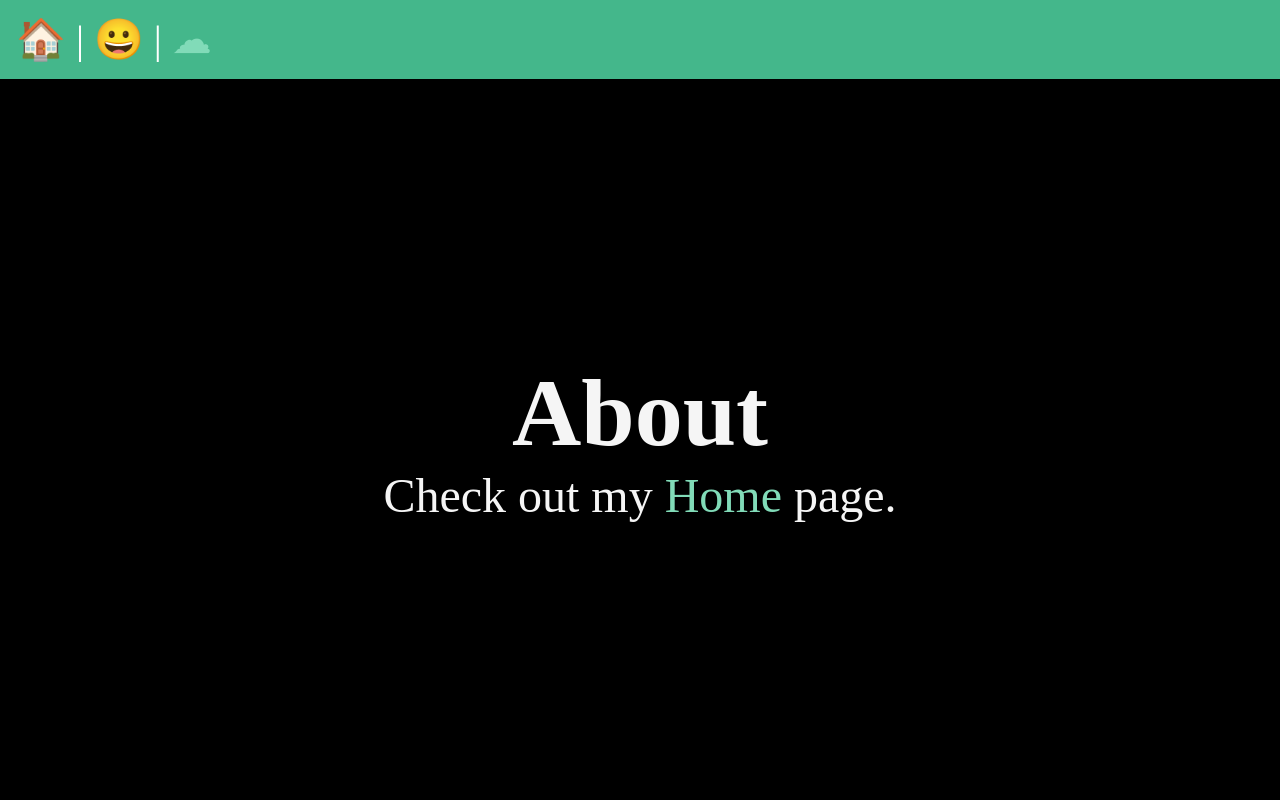
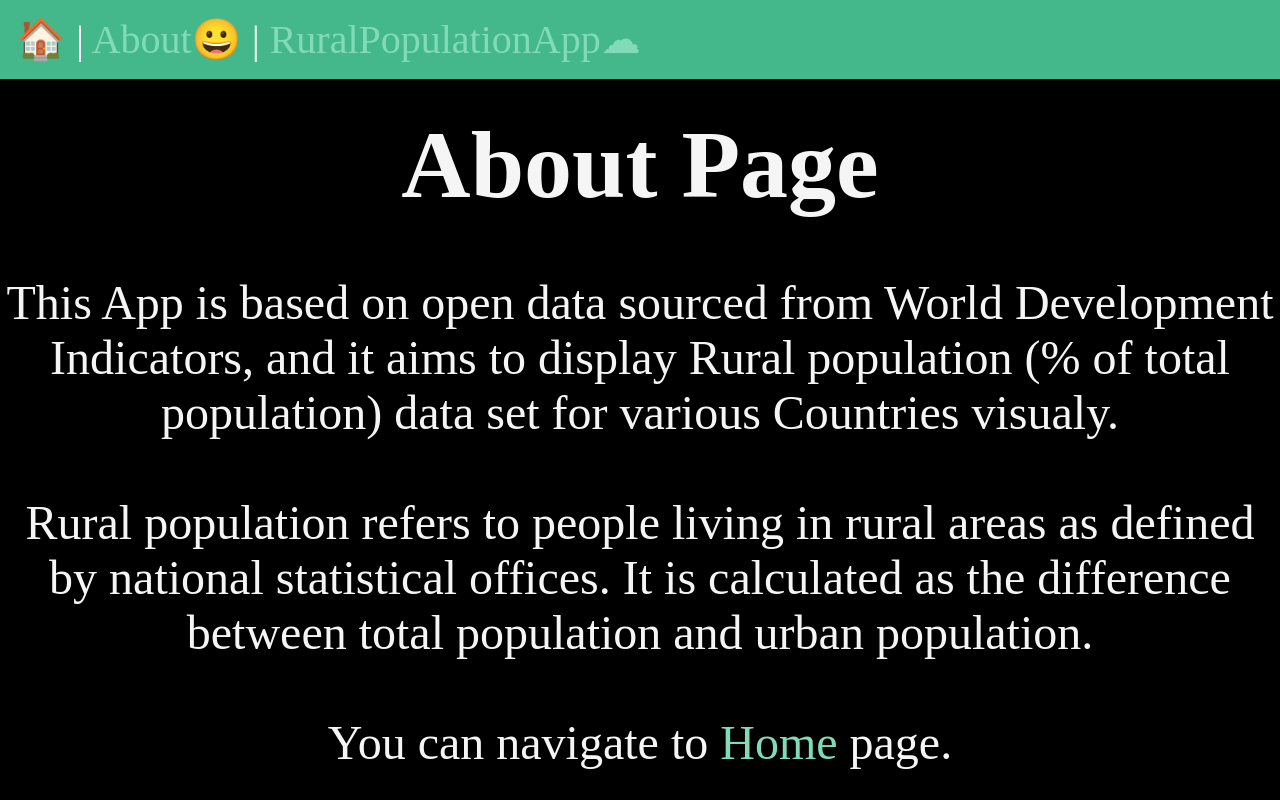
Before and after one commit to zhangyida12138/CS551Q_team_assessment, a Django app: page /about/ in a window 1280 px wide. Run offline with Django 4.2, Linux system fonts and the light colour scheme.

Commit message:
added contents to aboutpage and edited the pages

```diff
--- a/mysite/RuralPopulationApp/templates/RuralPopulationApp/countries.html
+++ b/mysite/RuralPopulationApp/templates/RuralPopulationApp/countries.html
@@ -6,11 +6,13 @@
 
 {% block content %}
     <h1>List of Countries</h1>
+    <br>
     <ul>
         {% for country in Country %}
             <li>{{ country.name }} - {{ country.country_code }} (Income Group: {{ country.income_group }})</li>
         {% endfor %}
     </ul>
+    <br>
     <ul>
         <li><a href="{% url 'regions' %}">View Regions</a></li>
         <li><a href="{% url 'income_groups' %}">View Income Groups</a></li>
--- a/mysite/RuralPopulationApp/templates/RuralPopulationApp/income_groups.html
+++ b/mysite/RuralPopulationApp/templates/RuralPopulationApp/income_groups.html
@@ -6,6 +6,7 @@
 
 {% block content %}
     <h1>List of Income Groups</h1>
+    <br>
     <ul>
         {% for income_group in IncomeGroup %}
             <li>{{ income_group.name }}</li>
--- a/mysite/RuralPopulationApp/templates/RuralPopulationApp/regions.html
+++ b/mysite/RuralPopulationApp/templates/RuralPopulationApp/regions.html
@@ -6,6 +6,7 @@
 
 {% block content %}
     <h1>List of Regions</h1>
+    <br>
     <ul>
         {% for region in Region %}
             <li>{{ region.name }}</li>
--- a/mysite/templates/about.html
+++ b/mysite/templates/about.html
@@ -5,6 +5,13 @@
 {% endblock %}
 
 {% block content %}
-    <h1>About</h1>
-    <p>Check out my <a href='/'>Home</a> page.</p>
+    <h1>About Page</h1>
+    <br>
+    <p>This App is based on open data sourced from World Development Indicators, and it aims to display Rural population (% of total population)
+       data set for various Countries visualy.</p>
+    <br>
+    <p>Rural population refers to people living in rural areas as defined by national statistical offices.
+       It is calculated as the difference between total population and urban population.</p>
+    <br>
+    <p>You can navigate to <a href='/'>Home</a> page.</p>
 {% endblock %}
--- a/mysite/templates/home.html
+++ b/mysite/templates/home.html
@@ -6,8 +6,10 @@
 
 {% block content %}
     <h1>Welcome to the Country Data Portal</h1>
+    <br>
     <p>This is the home page of the Country Data Portal.</p>
     <p>Here, you can navigate to different sections of the portal:</p>
+    <br>
     <ul>
         <li><a href="{% url 'countries' %}">View Countries</a></li>
         <li><a href="{% url 'regions' %}">View Regions</a></li>
--- a/mysite/templates/layout.html
+++ b/mysite/templates/layout.html
@@ -15,8 +15,8 @@
 <body>
     <nav>
         <a href="/">🏠</a> |
-        <a href="/about">😀</a> |
-        <a href="/rural">☁</a>
+        <a href="/about">About😀</a> |
+        <a href="/rural">RuralPopulationApp☁</a>
     </nav>
     <main>
         {% block content %}
```
